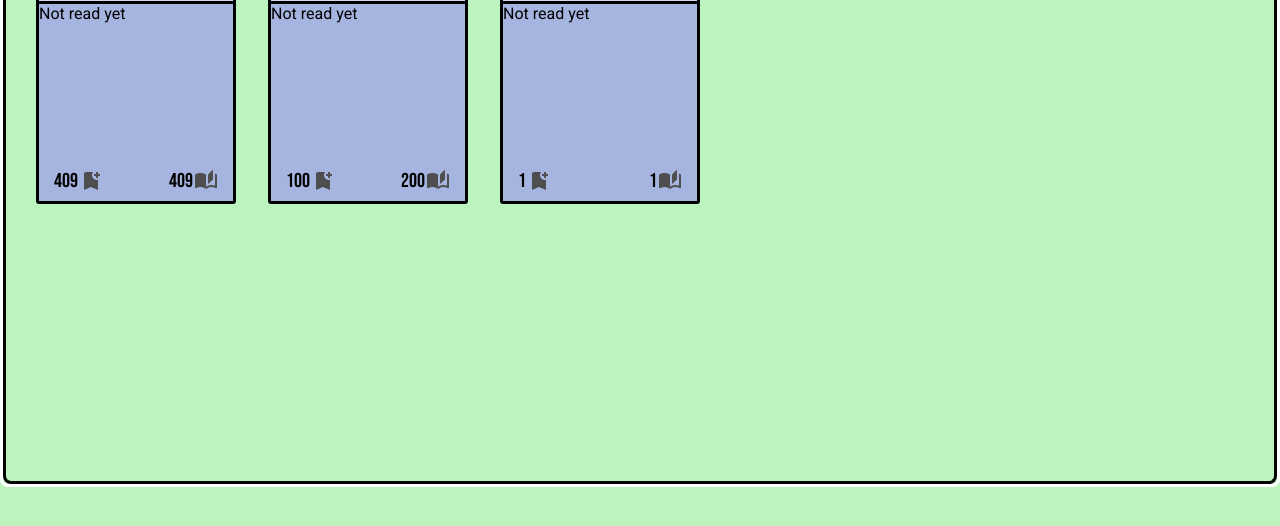
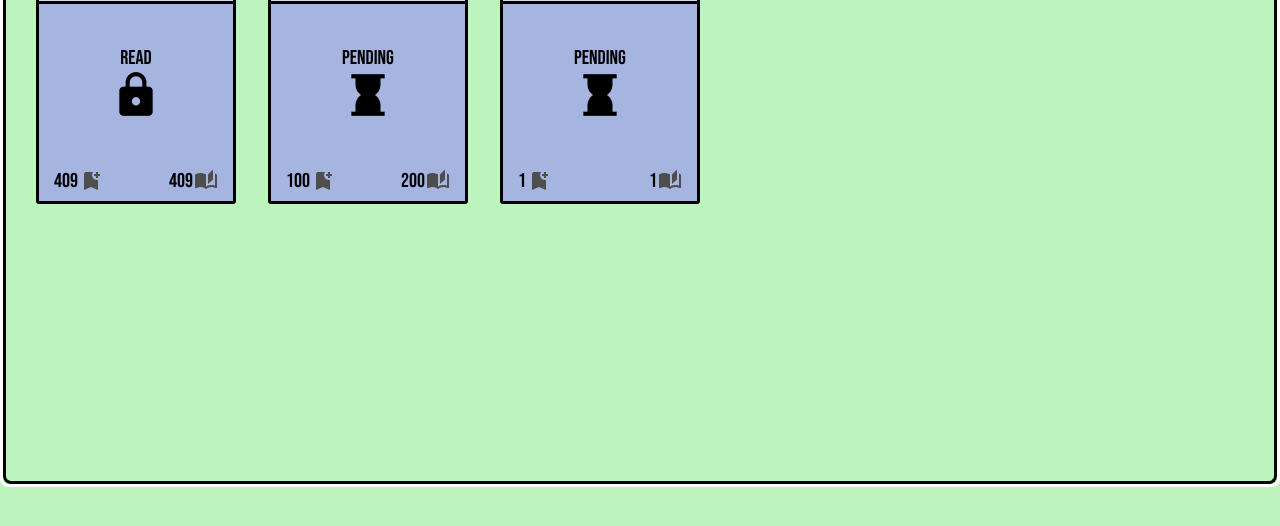
Before and after one commit to LuGodi/book-project, a plain HTML site: page index.html in a window 1280 px wide. Shown: the part 272-798 px from the top of the page. Drawn offline with nearby package versions, Linux system fonts and the light colour scheme.

Commit message:
Add visible reading status for read and pending

```diff
--- a/index.html
+++ b/index.html
@@ -25,7 +25,7 @@
       <div class="library">
         <div class="card">
           <div class="card-header"></div>
-          <div class="card-content"></div>
+          <div class="card-content material-symbols-outlined"></div>
           <div class="card-footer">
             <span class="card-footer-icon"
               ><span class="material-symbols-outlined">
--- a/script.js
+++ b/script.js
@@ -12,7 +12,7 @@ function Book(title, author, pages, readPages, read, color) {
   this.author = author;
   this.pages = pages;
   this.readPages = readPages;
-  this.read = false;
+  this.read = read;
   this.bookColor = color;
   this.bookElement = undefined;
   this.dataAttr = undefined;
@@ -52,6 +52,7 @@ Book.prototype.createBookCard = function () {
   const bookElement = document.createElement("div");
   const cardHeader = document.createElement("div");
   const cardContent = document.createElement("div");
+  const cardContentStatusSpan = document.createElement("span");
   const cardFooter = document.createElement("div");
   cardHeader.className = "card-header";
   cardContent.className = "card-content";
@@ -64,17 +65,28 @@ Book.prototype.createBookCard = function () {
   const headerOptionsIcon = createIconSpan("", "delete", false);
   headerOptionsIcon.addEventListener("click", removeCard);
   cardHeader.appendChild(headerOptionsIcon);
-  cardContent.textContent = this.read ? "Read" : "Not read yet";
+  cardContent.textContent = this.read;
+  cardContentStatusSpan.className = "material-symbols-outlined";
+  cardContent.appendChild(cardContentStatusSpan);
+
   bookElement.appendChild(cardHeader);
   bookElement.appendChild(cardContent);
   bookElement.appendChild(cardFooter);
 
   bookElement.className = "card";
+  this.setReadingStatus(this.read, bookElement);
   setBookColor(this, bookElement);
   this.bookElement = bookElement;
 };
 Book.prototype.readToggle = function () {
   this.read = this.read === true ? false : true;
+};
+Book.prototype.setReadingStatus = function (status, bookElement) {
+  if (status !== "pending" && status !== "inProgress" && status !== "read") {
+    throw new Error("must be pending, inProgress or read");
+  }
+  this.read = status;
+  bookElement.dataset.read = status;
 };
 Book.prototype.addBookToLibrary = function () {
   myLibrary.push(this);
@@ -132,6 +144,7 @@ function readForm(e) {
     '[name="book-color"]:checked'
   ).value;
   const bookReadBool = document.querySelector("#read-checkbox").checked;
+  const bookReadStatus = bookReadBool ? "read" : "pending";
   console.log(
     bookTitle,
     bookAuthor,
@@ -145,7 +158,7 @@ function readForm(e) {
     bookAuthor,
     bookTotalPages,
     bookReadPages,
-    bookReadBool,
+    bookReadStatus,
     bookColorChoice
   );
   newBook.addBook();
@@ -156,9 +169,9 @@ function readForm(e) {
 }
 //get values from the form
 
-const book1 = new Book("Midnight Library", "Matt Huang", "409", "409", true);
-const book2 = new Book("Harry Potter", "Jk Rowling", "200", "100", false);
-const book3 = new Book("Im tired", "myself", "1", "1", true);
+const book1 = new Book("Midnight Library", "Matt Huang", "409", "409", "read");
+const book2 = new Book("Harry Potter", "Jk Rowling", "200", "100", "pending");
+const book3 = new Book("Im tired", "myself", "1", "1", "pending");
 //DONE ability to set background-color for book
 //IN PROGRESS set read status
 //DONE set data-attr to be able to refer to a book
--- a/styles.css
+++ b/styles.css
@@ -201,6 +201,29 @@ span.hidden {
 }
 div.card-content {
   flex-grow: 1;
+  display: flex;
+  justify-content: center;
+  align-items: center;
+  flex-direction: column;
+  font-family: "Bebas Neue", sans-serif;
+  font-size: 20px;
+}
+div.card[data-read="read"]
+  .card-content
+  > span.material-symbols-outlined::after {
+  content: "lock";
+  font-size: 50px;
+}
+div.card[data-read="pending"]
+  .card-content
+  > span.material-symbols-outlined::after {
+  content: "hourglass";
+  font-size: 50px;
+}
+div.card[data-read="inProgress"].card-content
+  > span.material-symbols-outlined::after {
+  content: "cloack_loader_10";
+  font-size: 50px;
 }
 
 div.card-footer {
```
